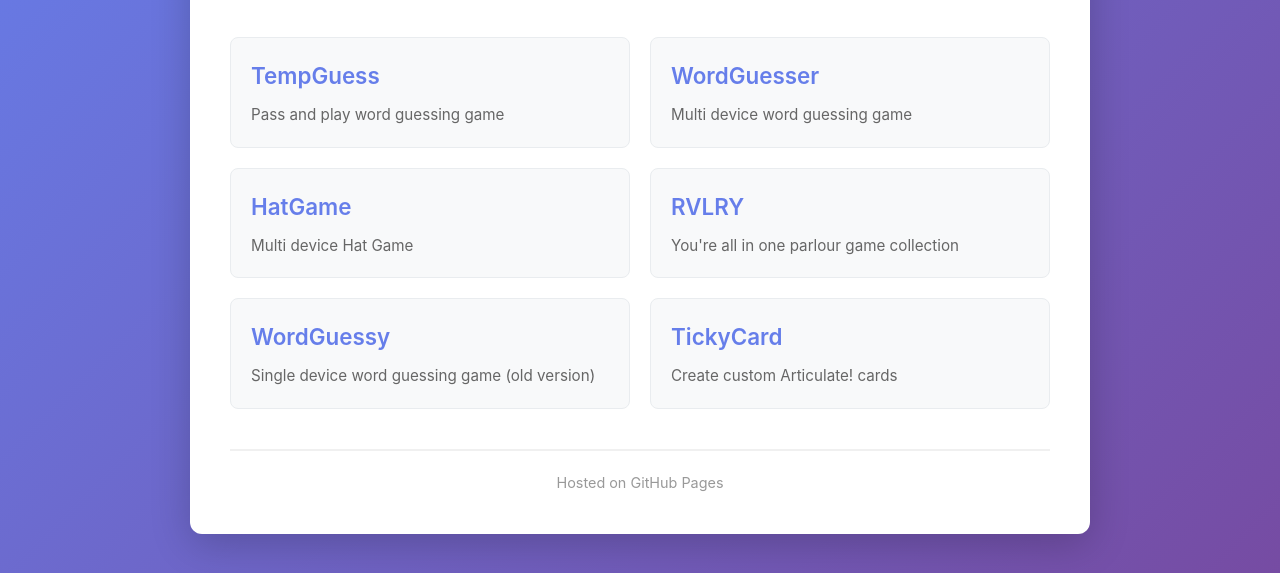
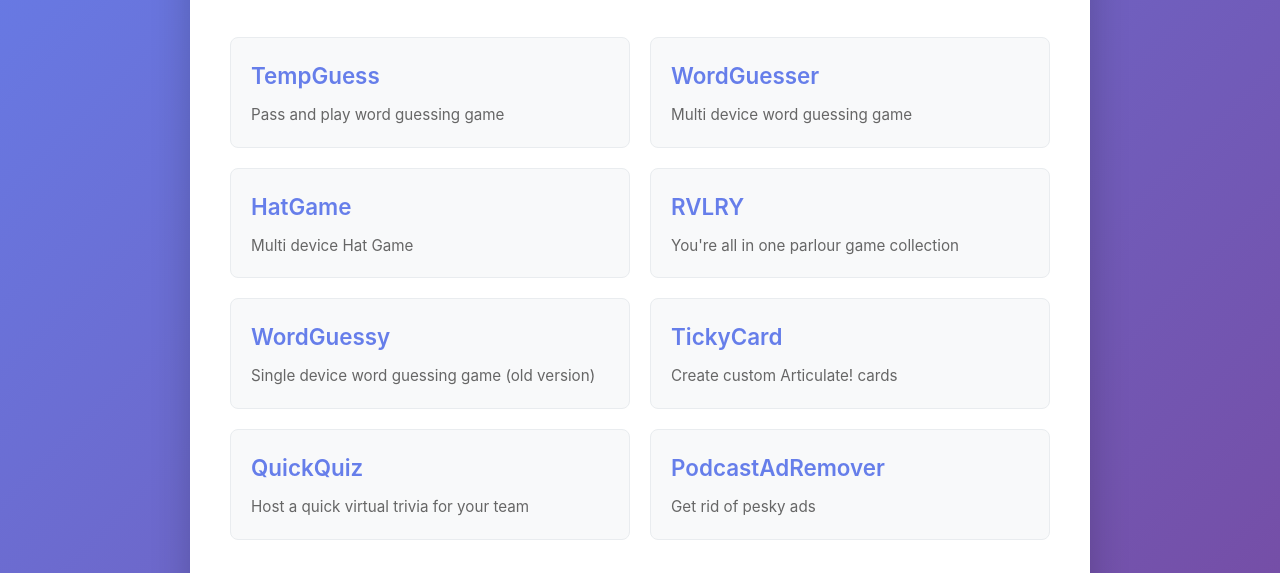
Before and after one commit to jdcb4/launcher, a plain HTML site: page index.html in a window 1280 px wide. Shown: the part 227-800 px from the top of the page. Drawn offline with Linux system fonts and the light colour scheme.

Commit message:
Add QuickQuiz and PodcastAdRemover projects to index.html

```diff
--- a/index.html
+++ b/index.html
@@ -161,6 +161,18 @@
                 <div class="project-title">TickyCard</div>
                 <div class="project-description">Create custom Articulate! cards</div>
             </a>
+
+            <!-- QuickQuiz Project -->
+            <a href="https://quickquiz-production.up.railway.app/" class="project-card" target="_blank" rel="noopener noreferrer">
+                <div class="project-title">QuickQuiz</div>
+                <div class="project-description">Host a quick virtual trivia for your team</div>
+            </a>
+
+            <!-- PodcastAdRemover Project -->
+            <a href="https://cleaner.jboxtv.com/" class="project-card" target="_blank" rel="noopener noreferrer">
+                <div class="project-title">PodcastAdRemover</div>
+                <div class="project-description">Get rid of pesky ads</div>
+            </a>
         </div>
 
         <footer>
```
